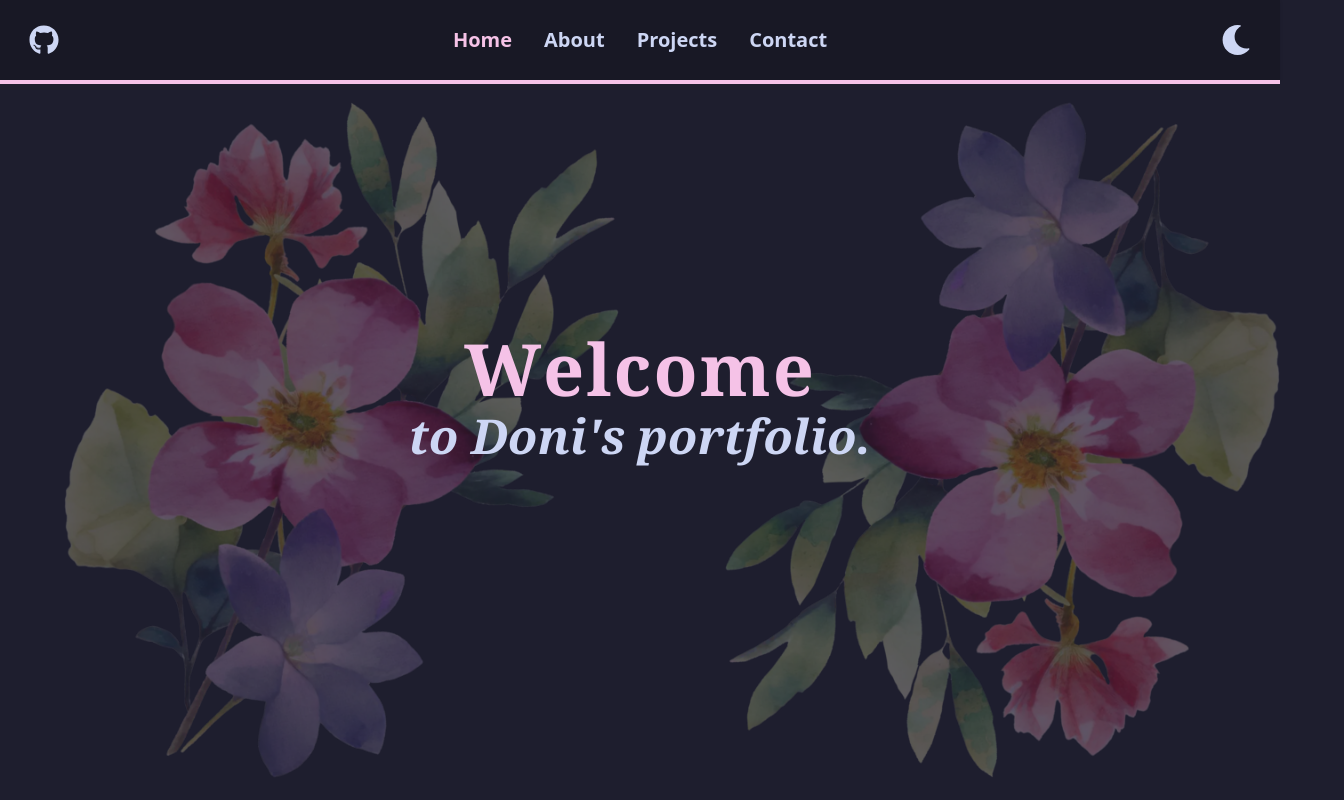
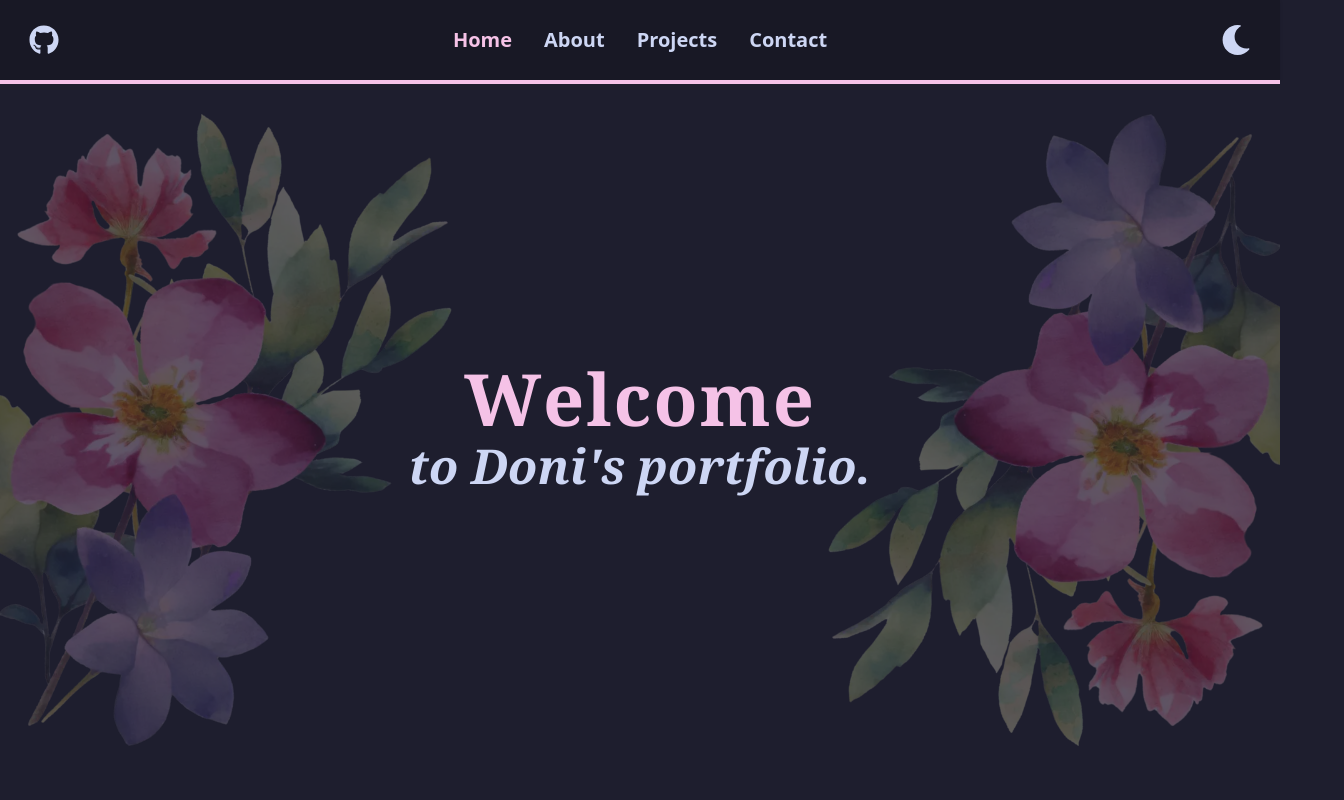
Before and after one commit to brandon-relentnet/doni-portfolio, a Next.js app: page / in a window 1280 px wide. Shown: the top 800 px of the page, 1344 px wide, since content can reach past the window. Built offline with nearby package versions, Linux system fonts and the light colour scheme.

Commit message:
Refactored the HeroSection again, its amazing now. I had a lot of redundant stylings so I stripped it all down and re-styled. Also switched from img to the nextjs Image.

```diff
--- a/package.json
+++ b/package.json
@@ -21,6 +21,7 @@
     "eslint": "^8",
     "eslint-config-next": "15.0.3",
     "postcss": "^8",
+    "rollup-plugin-visualizer": "^5.12.0",
     "tailwindcss": "^3.4.1"
   }
 }
--- a/src/components/HeroSection.js
+++ b/src/components/HeroSection.js
@@ -1,51 +1,49 @@
+import Image from "next/image";
 import SequentialText from "./SequentialText";
 
 export default function HeroSection({ title, subtitle, image, alt }) {
   // Derive the base image name (without extension)
   const baseImageName = image.replace(/\.(png|jpg|jpeg|webp)$/, "");
 
-  // Common image sources and sizes
-  const srcSet = `${baseImageName}-2xl.webp 1536w, ${baseImageName}-xl.webp 1280w, ${baseImageName}-lg.webp 1024w, ${baseImageName}-md.webp 768w, ${baseImageName}-sm.webp 480w`;
-  const sizes =
-    "(max-width: 640px) 480px, (max-width: 768px) 768px, (max-width: 1024px) 1024px, (max-width: 1278px) 1280px, 1536px";
-  const fallbackSrc = `${baseImageName}-lg.webp`;
+  // Generate image URLs for Next.js Image component
+  const getImageSrc = (size) => `${baseImageName}-${size}.webp`;
 
   // Reusable component for the flower images
-  const FlowerImage = ({ position }) => {
+  const FlowerImage = ({ position, alt }) => {
     const isLeft = position === "left";
 
-    const sideClass = isLeft ? "left-0" : "right-0";
-    const translateXPrefix = isLeft ? "-" : "";
-    const translateXClass = `${translateXPrefix}translate-x-16 sm:${translateXPrefix}translate-x-32 md:${translateXPrefix}translate-x-72 xl:${translateXPrefix}translate-x-36 2xl:${translateXPrefix}translate-x-6`;
-    const rotationClass = isLeft ? "" : "rotate-180";
-
-    const className = `absolute ${sideClass} top-1/2 transform -translate-y-1/2 ${translateXClass} ${rotationClass} pointer-events-none mt-0 md:mt-10 z-10 opacity-30`;
+    // Adjust side and transformation classes for alignment
+    const sideClass = isLeft ? "-left-32" : "-right-32 rotate-180";
+    const className = `${sideClass} pointer-events-none z-10 opacity-30 relative`;
 
     return (
-      <picture className={className}>
-        <source srcSet={srcSet} sizes={sizes} type="image/webp" />
-        <img
-          src={fallbackSrc}
-          alt={alt}
-          className="max-w-5xl md:w-2/3 w-1/2 h-auto"
-          loading="eager"
-        />
-      </picture>
+      <div className={className} style={{ width: "50%", height: "auto" }}>
+        <div className="relative w-full h-[300px] sm:h-[400px] md:h-[500px] lg:h-[600px] xl:h-[700px]">
+          <Image
+            src={getImageSrc("lg")} // Default image size
+            alt={alt}
+            fill // Allows the image to stretch to fit its parent container
+            sizes="(max-width: 639px) 50vw, (max-width: 1023px) 75vw, 100vw"
+            priority // Prioritize both images
+            className="object-contain" // Maintains image aspect ratio
+          />
+        </div>
+      </div>
     );
   };
 
   return (
-    <section className="relative flex justify-center items-center py-20 my-20 sm:mt-36 sm:py-20 md:mt-0 md:py-0 md:min-h-screen bg-base overflow-visible">
+    <section className="relative w-screen flex justify-center items-center py-20 bg-base overflow-hidden">
       {/* Left Flower */}
-      <FlowerImage position="left" />
+      <FlowerImage position="left" alt={`${alt} (left)`} />
+
+      {/* Text Content */}
+      <div className="absolute z-20 text-center px-4">
+        <SequentialText title={title} subtitle={subtitle} />
+      </div>
 
       {/* Right Flower */}
-      <FlowerImage position="right" />
-
-      {/* Text Content */}
-      <div className="relative z-10 text-center px-4">
-        <SequentialText title={title} subtitle={subtitle} />
-      </div>
+      <FlowerImage position="right" alt={`${alt} (right)`} />
     </section>
   );
 }
--- a/src/css/globals.css
+++ b/src/css/globals.css
@@ -8,7 +8,6 @@
 body {
   background-color: var(--base);
   color: var(--text);
-  overflow-x: hidden;
 }
 
 :root {
```
Also changed, not shown: 1 other file (tests, documents, lock files or other folders).
